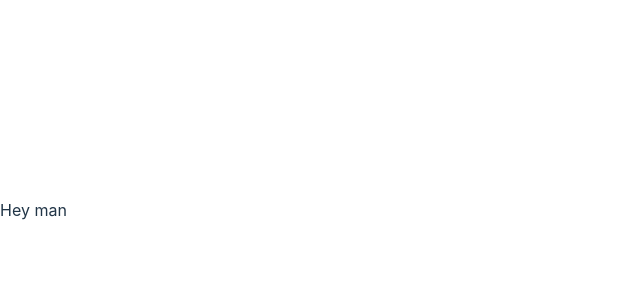
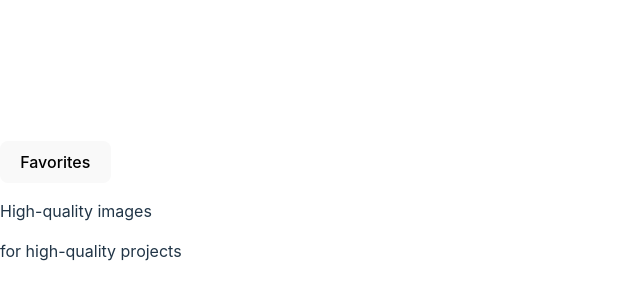
Before and after one commit to alejandroluisacosta/image-nation, a React (Vite) app: page / in a window 1280 px wide. Shown: the part 190-490 px from the top of the page, without its empty margins (0-640 px from the left). Built offline with nearby package versions, Linux system fonts and the light colour scheme.

Commit message:
add: favorites button redirection

```diff
--- /dev/null
+++ b/src/Pages/FavoritesPage/FavoritesPage.jsx
@@ -0,0 +1,7 @@
+const FavoritesPage = () => {
+    return (
+        <p>favorites here</p>
+    )
+}
+
+export default FavoritesPage
--- a/src/Pages/SearchPage/SearchPage.jsx
+++ b/src/Pages/SearchPage/SearchPage.jsx
@@ -1,6 +1,14 @@
+import { Link } from "react-router-dom";
+
 const SearchPage = () => {
     return (
-        <p>Hey man</p>
+        <>
+        <header className="header">
+        <Link to="favorites"><button>Favorites</button></Link>
+        <p>High-quality images</p>
+        <p>for high-quality projects</p>
+        </header>
+        </>
     )
 }
 
--- a/src/main.jsx
+++ b/src/main.jsx
@@ -3,13 +3,14 @@ import ReactDOM from 'react-dom/client'
 import './index.css'
 import { BrowserRouter, Routes, Route } from 'react-router-dom'
 import SearchPage from './Pages/SearchPage/SearchPage'
+import FavoritesPage from './Pages/FavoritesPage/FavoritesPage'
 
 ReactDOM.createRoot(document.getElementById('root')).render(
   <React.StrictMode>
     <BrowserRouter>
       <Routes>
         <Route path="" element={<SearchPage />}/>
-        {/* <Route path="favorites" element={<FavoritesPage />}/> */}
+        <Route path="favorites" element={<FavoritesPage />}/>
       </Routes>
     </BrowserRouter>
   </React.StrictMode>
```
Also changed, not shown: src/Components/Footer/Footer.jsx (added, +7 -0 lines).
